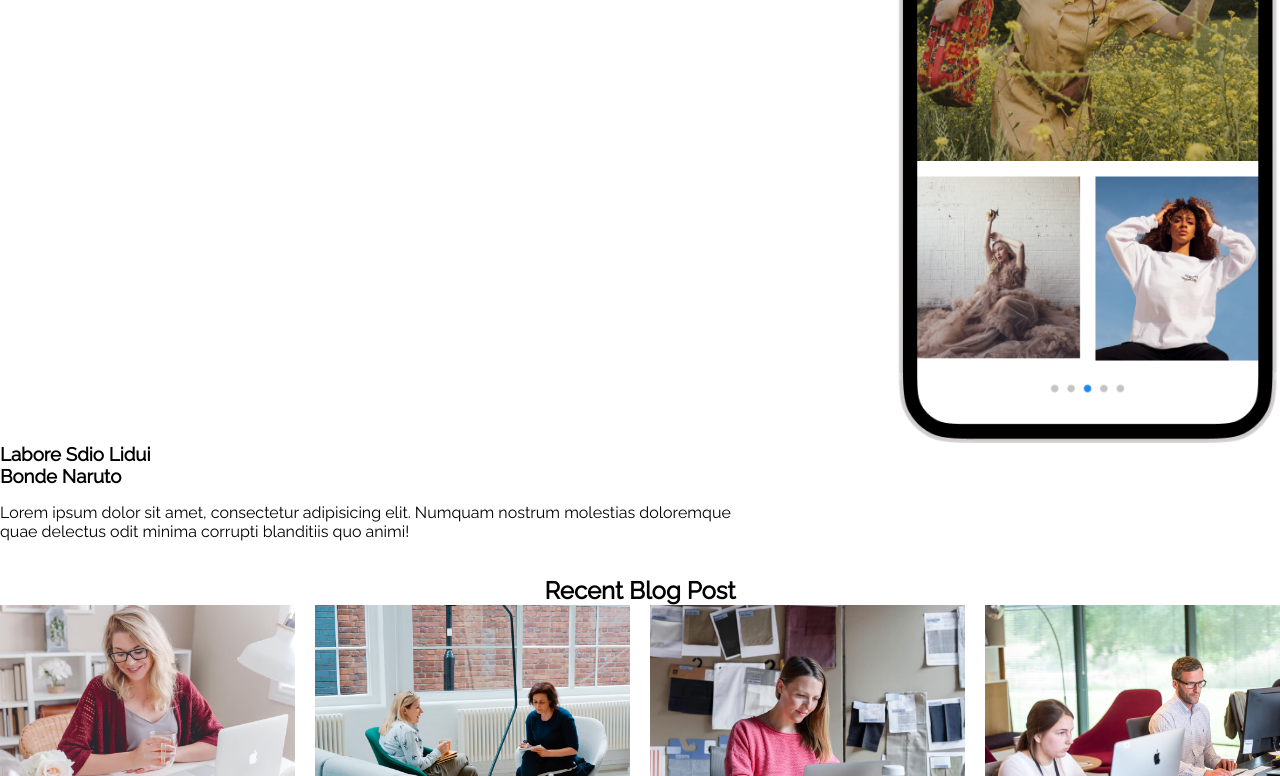
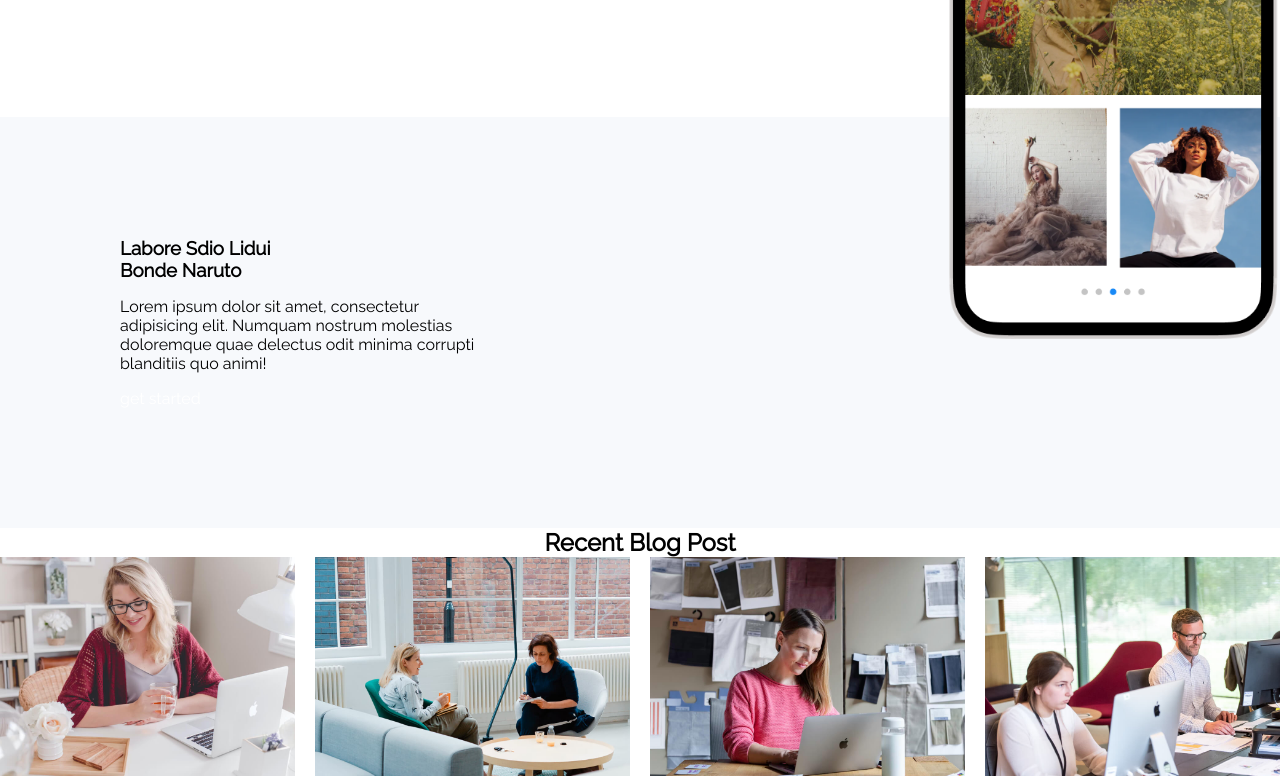
Before and after one commit to Pugnare/nova, a website: page index.html in a window 1280 px wide. Shown: the part 2769-3545 px from the top of the page. Drawn offline with Linux system fonts and the light colour scheme.

Commit message:
agencement de area fourth

```diff
--- a/index.html
+++ b/index.html
@@ -148,12 +148,13 @@
                   sapiente optio.</p>
               </article>
             </div>
-          </div>
-
             <div class="pagination__container">
               <i class="pagination__before material-icons">arrow_back_ios</i>
               <i class="pagination__next   material-icons">arrow_forward_ios</i>
             </div>
+          </div>
+
+
         </div>
 
       </div>
@@ -266,9 +267,10 @@
 
     <section class="area home__fourth">
       <div class="task__container">
-        <article class="task__content-main">
+        <article class="task__content">
 
-          <div class="insulating-holder">
+          <div class="task__carry">
+            <div class="task__list--padding">
               <h2>Powerful Features for <br> Your Business</h2>
 
               <ul class="task__list">
@@ -293,16 +295,20 @@
 
               </ul>
             </div>
+            <article class="task__detail">
+              <div class="task__detail--padding">
+                <h3>Labore Sdio Lidui <br> Bonde Naruto</h3>
+                <p>Lorem ipsum dolor sit amet, consectetur adipisicing elit. Numquam nostrum molestias doloremque
+                  quae delectus odit minima corrupti blanditiis quo animi!</p>
+                <a href="#">get started</a>
+              </div>
+            </article>
+          </div>
 
           <img class="task__picture" src="./img/iphone.png" alt="smarphone">
         </article>
 
-        <article class="task__content-sub">
-          <h3>Labore Sdio Lidui <br> Bonde Naruto</h3>
-          <p>Lorem ipsum dolor sit amet, consectetur adipisicing elit. Numquam nostrum molestias doloremque
-            quae delectus odit minima corrupti blanditiis quo animi!</p>
-          <a href="#">get started</a>
-        </article>
+
       </div>
     </section>
 
--- a/style/sass/layout/_main.scss
+++ b/style/sass/layout/_main.scss
@@ -77,20 +77,17 @@
     width: 100%;
     height: 100%;
   }
+}
 
   .pagination {
 
     &__container {
       display: flex;
       justify-content: space-between;
-      align-items: center;
+      align-self: center;
+      width: 100%;
       position: absolute;
-      width: 33em;
-    }
 
-    &__before {
-      margin-left: -30px;
-    }
   }
 }
 
@@ -176,22 +173,39 @@
     &__container {
       display: flex;
       flex-direction: column;
-      width: 1340px;
+      width: 100%;
     }
 
-    &__content-main {
+
+    &__content {
       display: flex;
       justify-content: space-between;
+      position: relative;
+
+    }
+    &__carry {
+      display: flex;
+      flex-direction: column;
+      width: 100%;
 
     }
 
-    &__content-sub {
-      width: 740px;
+    &__detail {
+      width: 100%;
+    }
 
+    &__detail p{
+    width: 370px;
+    }
+
+    &__list--padding, &__detail--padding{
+      padding: 120px;
     }
 
     &__picture {
-      width: 30%;
+      width: 26%;
+      position: absolute;
+      right: 0;
     }
 
     &__list {
@@ -211,12 +225,6 @@
       }
     }
   }
-
-  .insulating-holder {
-    display: flex;
-    flex-direction: column;
-  }
-
 }
 
 
--- a/style/sass/pages/_home.scss
+++ b/style/sass/pages/_home.scss
@@ -53,3 +53,10 @@ main {
 /*---------------------------------------------------------------------------*\
   #AREA - FOURTH
 \*---------------------------------------------------------------------------*/
+
+.task{
+
+  &__detail{
+    background-color: var(--bg-third);
+  }
+}
```
Also changed, not shown: style/css/style.css, 1 other file. Lines whose indentation alone changed are shown as unchanged.
